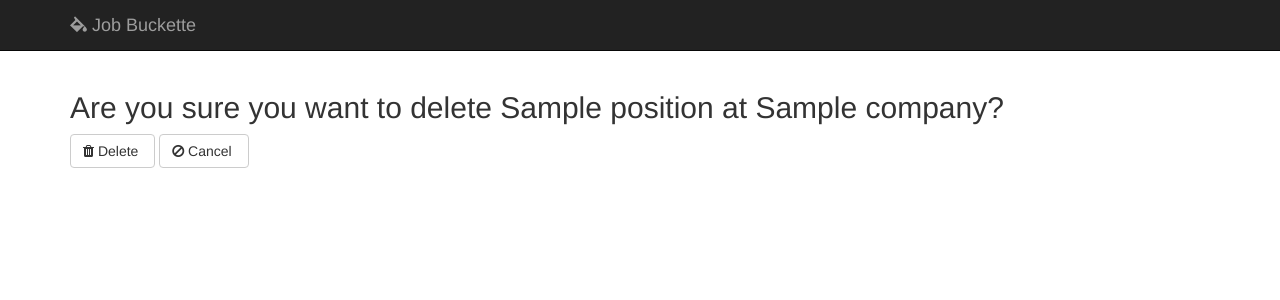
After one commit to josianed/jobbuckette, a Flask app: page /companies/1/positions/1/confirm-delete in a window 1280 px wide. The commit adds this page. Shown: the top 300 px of the page. Run offline with Flask 2, Linux system fonts and the light colour scheme; tables that the repository leaves empty hold one stand-in row (values such as "Sample post"); some libraries are stand-ins or nearby versions; some web fonts are replaced.

Commit message:
Add delete template and route for positions

```diff
--- /dev/null
+++ b/jobbuckette/templates/delete_position.html
@@ -0,0 +1,10 @@
+{% import "macros.html" as macros %}
+{% extends "base.html" %}
+
+{% block delete %}
+<section class="confirm">
+  <h2>Are you sure you want to delete {{ position.position_name }} at {{ company.name }}?</h3>
+  <a class="confirm-delete btn btn-default" href="/companies/{{ company.id }}/positions/{{ position.id }}/delete"><span class="fa fa-trash"></span>&nbsp;Delete&nbsp;</a>
+  <a class="confirm-cancel btn btn-default" href="{{ url_for('positions', coid=coid, posid=posid) }}")><span class="fa fa-ban"></span>&nbsp;Cancel&nbsp;</a>
+</section>
+{% endblock %}
--- a/jobbuckette/templates/macros.html
+++ b/jobbuckette/templates/macros.html
@@ -35,7 +35,7 @@
     {{ position.date_added | dateformat("%d/%m/%y") }}
   </div>
     <div class="col-md-2 position">
-            <a href="/companies/{{ position.company_id }}/position/{{ position.id }}">
+            <a href="/companies/{{ position.company_id }}/positions/{{ position.id }}">
               {{ position.position_name | markdown }}
             </a>
       </div>
@@ -48,12 +48,12 @@
         </a>
       </div>
       <div class="col-md-1 position">
-        <a class="edit" id="edit" href="/companies/{{ position.company_id }}/position/{{ position.id }}/edit">
+        <a class="edit" id="edit" href="/companies/{{ position.company_id }}/positions/{{ position.id }}/edit">
           <span class="fa fa-pencil">&nbsp; &nbsp;</span>
         </a>
       </div>
       <div class="col-md-1 position">
-        <a class="delete" id="delete" href="/companies/{{ position.company_id }}/position/{{ position.id }}/confirm-delete">
+        <a class="delete" id="delete" href="/companies/{{ position.company_id }}/positions/{{ position.id }}/confirm-delete">
           <span class="fa fa-trash">&nbsp; &nbsp;</span>
         </a>
       </div>
--- a/jobbuckette/views.py
+++ b/jobbuckette/views.py
@@ -116,19 +116,19 @@ def edit_position_post(coid, posid):
 def delete_position_get(coid, posid):
     company = session.query(Company).get(coid)
     position = session.query(Position).get(posid)
-    return render_template("delete_position.html", position=position, company=company)
+    return render_template("delete_position.html", position=position, company=company, coid=coid, posid=posid)
 
 @app.route("/companies/<int:coid>/positions/<int:posid>/delete", methods=["GET", "DELETE"])
-def delete_position(coid):
+def delete_position(coid, posid):
     company = session.query(Company).get(coid)
     position = session.query(Position).get(posid)
     session.delete(position)
     session.commit()
-    return redirect(url_for('positions', company=company, position=position))
+    return redirect(url_for('positions', company=company, coid=coid, posid=posid))
 
 @app.route("/companies/<int:coid>/positions/<int:posid>")
 def application(coid, posid):
     company = session.query(Company).get(coid)
     position = session.query(Position).get(posid)
     application = session.query(Application).filter(Application.position_id == posid).all()
-    return render_template("applications.html", application=application, company=company, position=position)
+    return render_template("applications.html", application=application, company=company, position=position, coid=coid, posid=posid)
```
